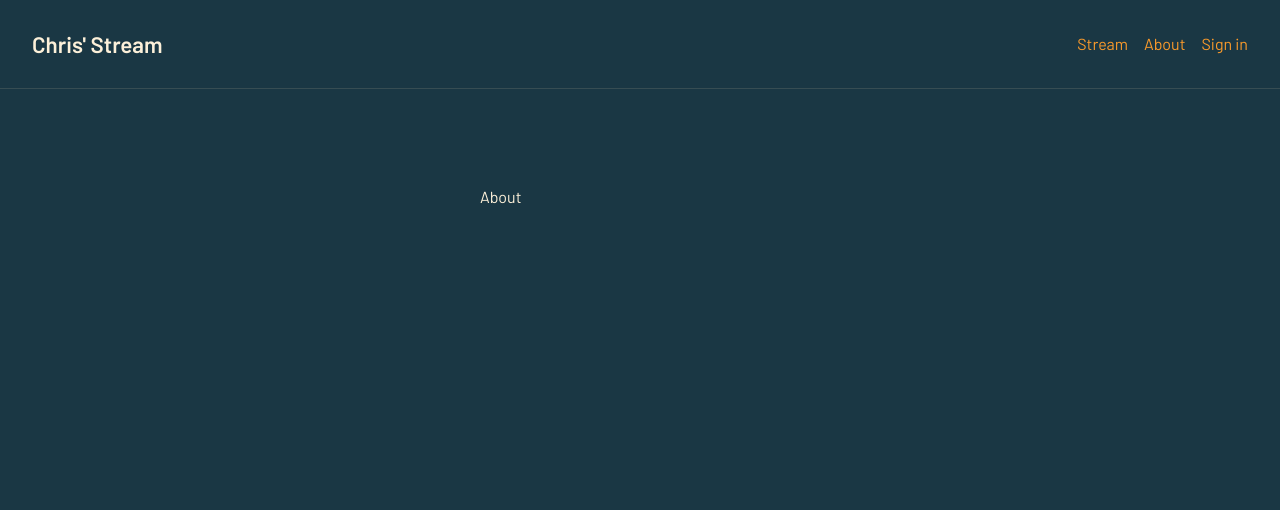
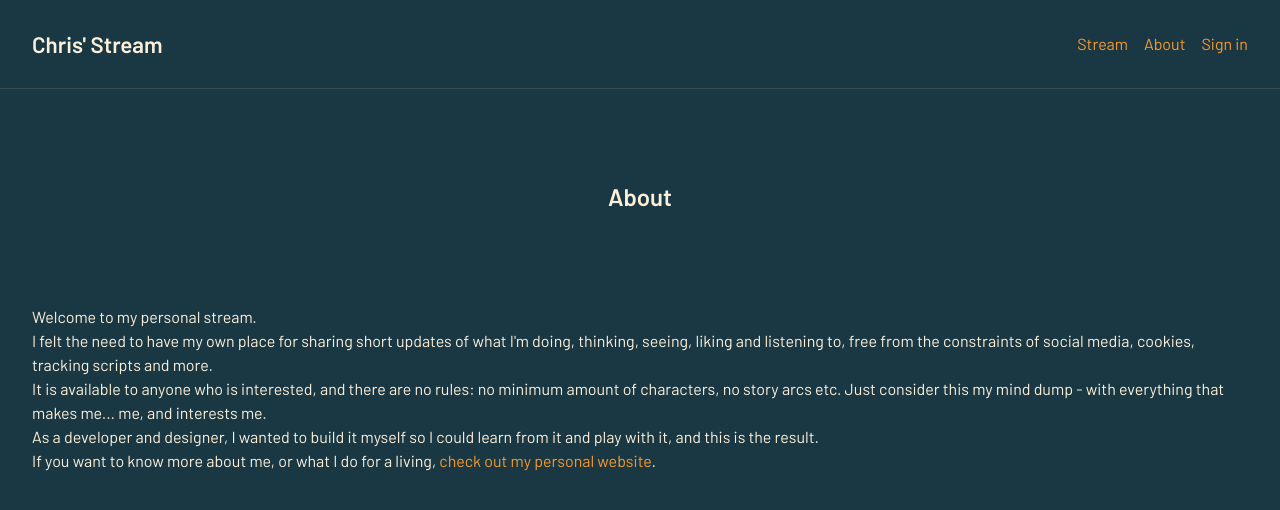
Before and after one commit to elcriz/personal-stream, a React (Create React App) app in the folder client/: page /about in a window 1280 px wide. Shown: the top 510 px of the page. Built offline with nearby package versions, Linux system fonts and the light colour scheme; no server answers.

Commit message:
Updates About

```diff
--- a/client/src/views/About.js
+++ b/client/src/views/About.js
@@ -4,7 +4,14 @@ import Canvas from '../components/Canvas';
 const About = () => {
   return (
     <Canvas isWide>
-      About
+      <header className="stream__header" role="banner">
+        <h2>About</h2>
+      </header>
+      <p>Welcome to my personal stream.</p>
+      <p>I felt the need to have my own place for sharing short updates of what I'm doing, thinking, seeing, liking and listening to, free from the constraints of social media, cookies, tracking scripts and more.</p>
+      <p>It is available to anyone who is interested, and there are no rules: no minimum amount of characters, no story arcs etc. Just consider this my mind dump - with everything that makes me... me, and interests me.</p>
+      <p>As a developer and designer, I wanted to build it myself so I could learn from it and play with it, and this is the result.</p>
+      <p>If you want to know more about me, or what I do for a living, <a className="link" href="https://christiaanhemerik.com/" target="_blank">check out my personal website</a>.</p>
     </Canvas>
   );
 };
```
